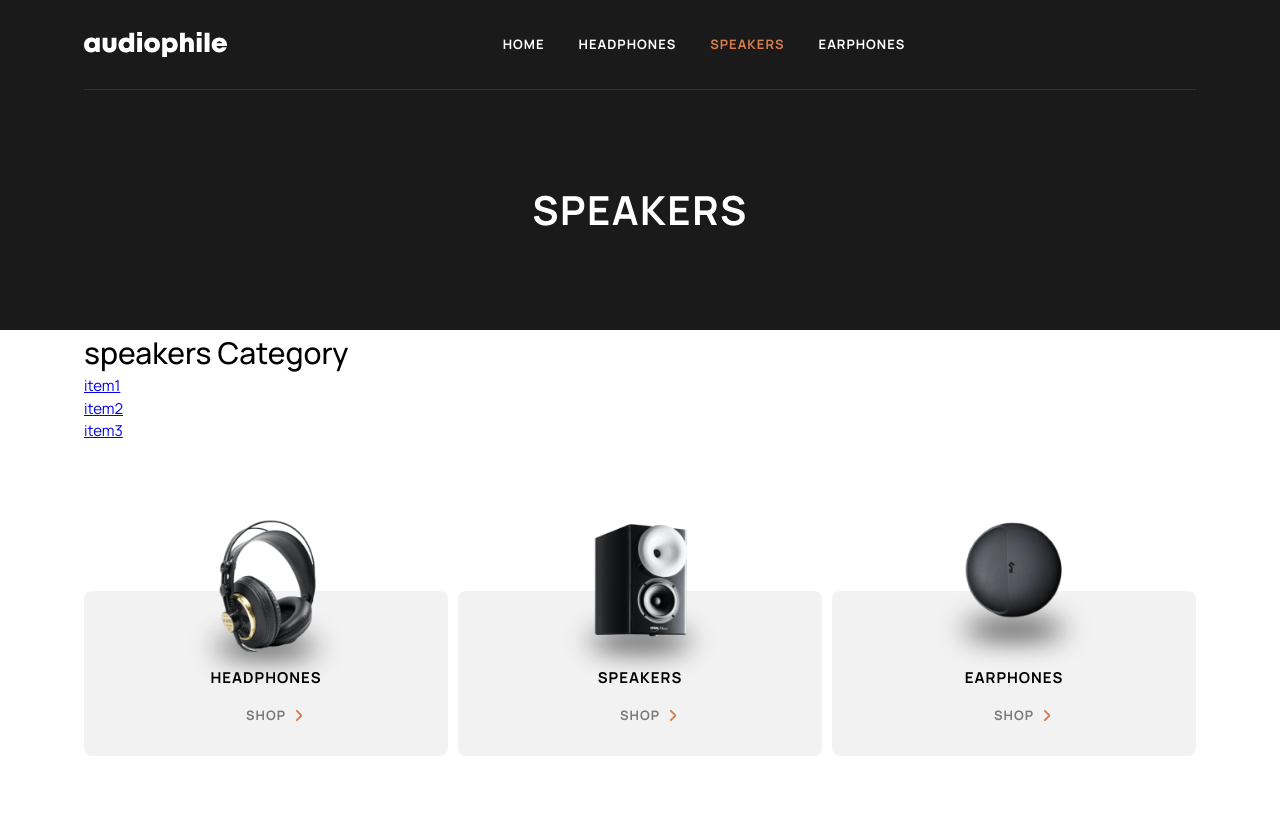
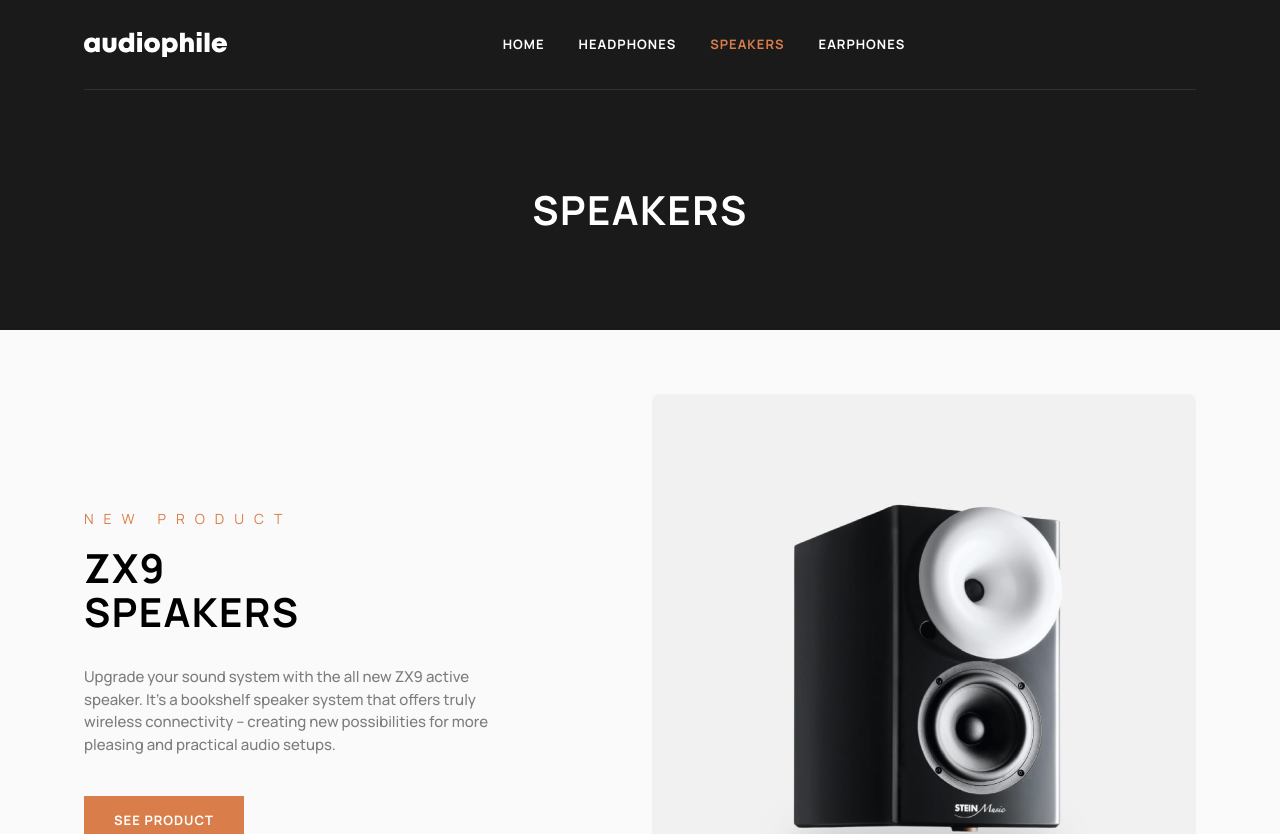
Before and after one commit to mohammadmaninang94/audiophile-ecommerce, a React (Create React App) app: page /speakers in a window 1280 px wide. Shown: the top 834 px of the page. Built offline with nearby package versions, Linux system fonts and the light colour scheme; some icons are missing.

Commit message:
product-detail complete (except for BEM and code cleanup). Categories page also complete. Some minor fixes

```diff
--- a/src/components/about-section/about-section.styles.scss
+++ b/src/components/about-section/about-section.styles.scss
@@ -44,4 +44,8 @@
       text-align: left;
     }
   }
+
+  & img {
+    border-radius: 0.5rem;
+  }
 }
--- /dev/null
+++ b/src/components/category-product/category-product.component.jsx
@@ -0,0 +1,34 @@
+import CustomBtn, { ctaType } from '../custom-cta/custom-cta.component';
+
+import './category-product.styles.scss';
+import { newArr } from '../../helpers/helpers'
+
+const CategoryProduct = (props) => {
+
+    return (
+        <section className='category-page'>
+            {props.categoryArr.map((product, index) =>
+                <div className={`category-product category-product--med category-product--large ${index % 2 ? 'flip' : ''}`} key={index}>
+                    <div className='category-product--left'>
+                        <div className='category-product__image'>
+                            <picture>
+                                <source media="(max-width: 559px)" srcSet={`${product.categoryImage.mobile}`} />
+                                <source media="(max-width: 999px)" srcSet={`${product.categoryImage.tablet}`} />
+                                <source media="(min-width: 1000px)" srcSet={`${product.categoryImage.desktop}`} />
+                                <img src={`${product.categoryImage.mobile}`} alt={`${product.name}`} />
+                            </picture>
+                        </div>
+                    </div>
+                    <div className='category-product--right'>
+                        { product.new ? <div className='category-product__new'><p><span>NEW PRODUCT</span></p></div> : '' }
+                        <h2 className='category-product__name'>{`${newArr(product.name.split(' '))}\u000A${product.category.toUpperCase()}`}</h2>
+                        <p className='category-product__description' >{product.description}</p>
+                        <CustomBtn className='category-product__button' href={`/${product.category}/${product.slug}`} ctaType={ctaType.PRIMARY} handleClick={() => window.scrollTo(0, 0)}>See Product</CustomBtn>
+                    </div>
+                </div>
+            ).reverse()}
+        </section>
+    );
+};
+
+export default CategoryProduct;
--- /dev/null
+++ b/src/components/category-product/category-product.styles.scss
@@ -0,0 +1,105 @@
+@use "../../sass/abstracts" as *;
+
+.category-page {
+	margin-top: 4rem;
+
+	& .category-product {
+		display: flex;
+		flex-direction: column;
+		gap: 2rem;
+		align-items: center;
+		margin-bottom: 7.5rem;
+
+		& .category-product--left {
+			& img {
+		      border-radius: .5rem;
+		    }
+		}
+
+		& .category-product--right {
+			display: flex;
+			flex-direction: column;
+			align-items: center;
+			justify-content: center;
+			gap: 1.5rem;
+
+			& .category-product__new {
+
+				& span {
+			        color: $clr-orange-dark;
+			        @include fw-regular;
+			        @include fs-300;
+			    }
+			}
+
+			& .category-product__name {
+				text-align: center;
+				@include fw-bold;
+			    @include fs-700;
+			    letter-spacing: 1px;
+			    white-space: pre-wrap;
+			    line-height: 2.25rem;
+			}
+
+			& .category-product__description {
+				text-align: center;
+    			color: $clr-black-50;
+			}
+		}
+	}
+
+	& .category-product--med {
+		@media only screen and (min-width: 35em) {
+			gap: 3.25rem;
+
+			& .category-product--right {
+				gap: 1rem;
+				width: 80%;
+
+				& .category-product__name {
+					margin-bottom: 1rem;
+					letter-spacing: 0.089375rem;
+					@include fs-900;
+				}
+
+				& .category-product__description {
+	    			margin-bottom: .5rem;
+				}
+			}
+		}
+	}
+
+	& .category-product--large {
+		@media only screen and (min-width: 62.5em) {
+			flex-direction: row;
+			gap: 7.8125rem;
+			margin-bottom: 10rem;
+
+			& .category-product--right {
+				align-items: flex-start;
+				width: 79%;
+
+				& .category-product__name {
+					text-align: left;
+				}
+
+				& .category-product__description {
+					text-align: left;
+					margin-bottom: 1.5rem;
+				}
+			}
+		}
+	}
+
+	& .flip {
+		@media only screen and (min-width: 62.5rem) {
+			& .category-product--left {
+				order: 2;
+			}
+
+			& .category-product--right {
+				order: 1;
+			}
+		}
+	}
+}
--- a/src/components/main-product/main-product.component.jsx
+++ b/src/components/main-product/main-product.component.jsx
@@ -4,6 +4,7 @@ import { CartContext } from '../../contexts/cart.context';
 
 import CustomBtn, { ctaTag, ctaType } from '../custom-cta/custom-cta.component';
 import QuantityBtn from '../quantity-btn/quantity-btn.component';
+import { newArr } from '../../helpers/helpers'
 
 import './main-product.styles.scss';
 
@@ -32,13 +33,11 @@ const MainProduct = (props) => {
                 <div className="another-div">
                     <div className="product-info">
                         { props.new ? <p><span>NEW PRODUCT</span></p> : '' }
-                        <h1>{props.name.toUpperCase()}</h1>
+                        <h1>{`${newArr(props.name.split(' '))}\u000A${props.category.toUpperCase()}`}</h1>
                         <p>{props.description}</p>
                         <h3>{`$ ${props.price.toLocaleString('en-US')}`}</h3>
                     </div>
                     <div className="cart-add">
-                        {/*<QuantityBtn item={1} />
-                        <CustomBtn href='/' ctaType={ctaType.PRIMARY}>add to cart</CustomBtn>*/}
                         <QuantityBtn quantity={itemQuantity} addHandler={addItemHandler} removeHandler={removeItemHandler} />
                         <CustomBtn type="button" tag={ctaTag.BUTTON} ctaType={ctaType.PRIMARY} handleClick={addItemToCart}>add to cart</CustomBtn>
                     </div>
--- a/src/components/main-product/main-product.styles.scss
+++ b/src/components/main-product/main-product.styles.scss
@@ -119,6 +119,7 @@
     @include fw-bold;
     @include fs-700;
     letter-spacing: 1px;
+    white-space: pre-wrap;
 
     @media only screen and (min-width: 62.5rem) {
       @include fs-900;
--- a/src/components/related-products/related-products.component.jsx
+++ b/src/components/related-products/related-products.component.jsx
@@ -18,7 +18,7 @@ const RelatedProducts = (props) => {
                                 <img src={item.image.mobile} alt={item.name} />
                             </picture>
                             <h3>{item.name}</h3>
-                            <CustomBtn href={`/${product.category}/${item.slug}`} ctaType={ctaType.PRIMARY}>See Product</CustomBtn>
+                            <CustomBtn href={`/${product.category}/${item.slug}`} ctaType={ctaType.PRIMARY} handleClick={() => window.scrollTo(0, 0)}>See Product</CustomBtn>
                         </div>
                     )
                 })}
--- a/src/contexts/products.context.jsx
+++ b/src/contexts/products.context.jsx
@@ -8,15 +8,20 @@ const productLookup = (products, productURL) =>
 const productLookupRelated = (products, otherSlug) =>
     products.find(product => product.slug === otherSlug);
 
+const categoryLookup = (products, category) => {
+    return products.filter(product => product.category === category)
+}
+
 export const ProductsContext = createContext({
     products: [],
     productLookup: () => null,
-    productLookupRelated: () => null
+    productLookupRelated: () => null,
+    categoryLookup: () => null
 });
 
 export const ProductsProvider = ({ children }) => {
     const [products, setProducts] = useState(productLists);
-    const value = { products, productLookup, productLookupRelated };
+    const value = { products, productLookup, productLookupRelated, categoryLookup };
 
     return <ProductsContext.Provider value={value}>{children}</ProductsContext.Provider>
 };
--- /dev/null
+++ b/src/helpers/helpers.js
@@ -0,0 +1,8 @@
+
+// Helper to divide title text
+export const newArr = (currentArr) => {
+    const copyArr = [...currentArr];
+
+    copyArr.pop();
+    return copyArr.join(' ').toUpperCase();
+};
--- a/src/routes/category/category.component.jsx
+++ b/src/routes/category/category.component.jsx
@@ -1,17 +1,16 @@
-
-import { Fragment } from 'react';
-import { Link, useLocation } from 'react-router-dom';
+import { Fragment, useContext } from 'react';
+import { ProductsContext } from '../../contexts/products.context';
 
 import './category.styles.scss';
+import CategoryProduct from '../../components/category-product/category-product.component';
 
 const Category = ({ title }) => {
-    const location = useLocation();
+    const { products, categoryLookup } = useContext(ProductsContext);
+    const categoryArr = categoryLookup(products, title);
+
     return (
         <Fragment>
-            <h1>{title} Category</h1>
-            <Link to={`${location.pathname}/xx99-mark-two-headphones`}>item1</Link>
-            <Link to={`${location.pathname}/item2`}>item2</Link>
-            <Link to={`${location.pathname}/item3`}>item3</Link>
+            <CategoryProduct categoryArr={categoryArr}></CategoryProduct>
         </Fragment>
     )
 };
--- a/src/routes/product-detail/product-detail.component.jsx
+++ b/src/routes/product-detail/product-detail.component.jsx
@@ -23,6 +23,7 @@ const ProductDetail = () => {
             <MainProduct
                 image={product.image}
                 name={product.name}
+                category={product.category}
                 new={product.new}
                 description={product.description}
                 price={product.price}
@@ -38,6 +39,7 @@ const ProductDetail = () => {
                 first={product.gallery.first}
                 second={product.gallery.second}
                 third={product.gallery.third}
+                gallery={product.gallery}
                 alt={product.name}
             />
             <RelatedProducts
--- a/src/sass/base/_base.scss
+++ b/src/sass/base/_base.scss
@@ -44,7 +44,7 @@ body {
   font-family: $ff-serif;
   font-size: $fs-400;
   color: $clr-black;
-  background-color: $clr-white;
+  background-color: $clr-gray-ligth;
   line-height: 1.5;
   min-height: 100vh;
 }
```
Also changed, not shown: src/components/secondary-images/secondary-images.component.jsx (+4 -5 lines).
